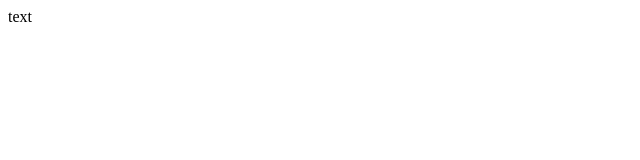
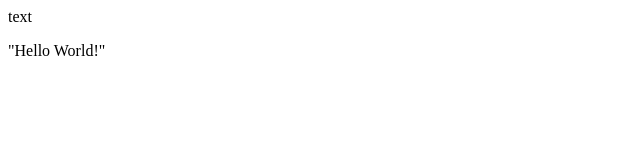
Before and after one commit to thenty1109/github_learning2, a plain HTML site: page index.html in a window 1280 px wide. Shown: the full height of the page, 0-640 px from the left. Drawn offline with Linux system fonts and the light colour scheme.

Commit message:
Update index.html

```diff
--- a/index.html
+++ b/index.html
@@ -1 +1,2 @@
 <p>text</p>
+<body>"Hello World!"</body>
```
